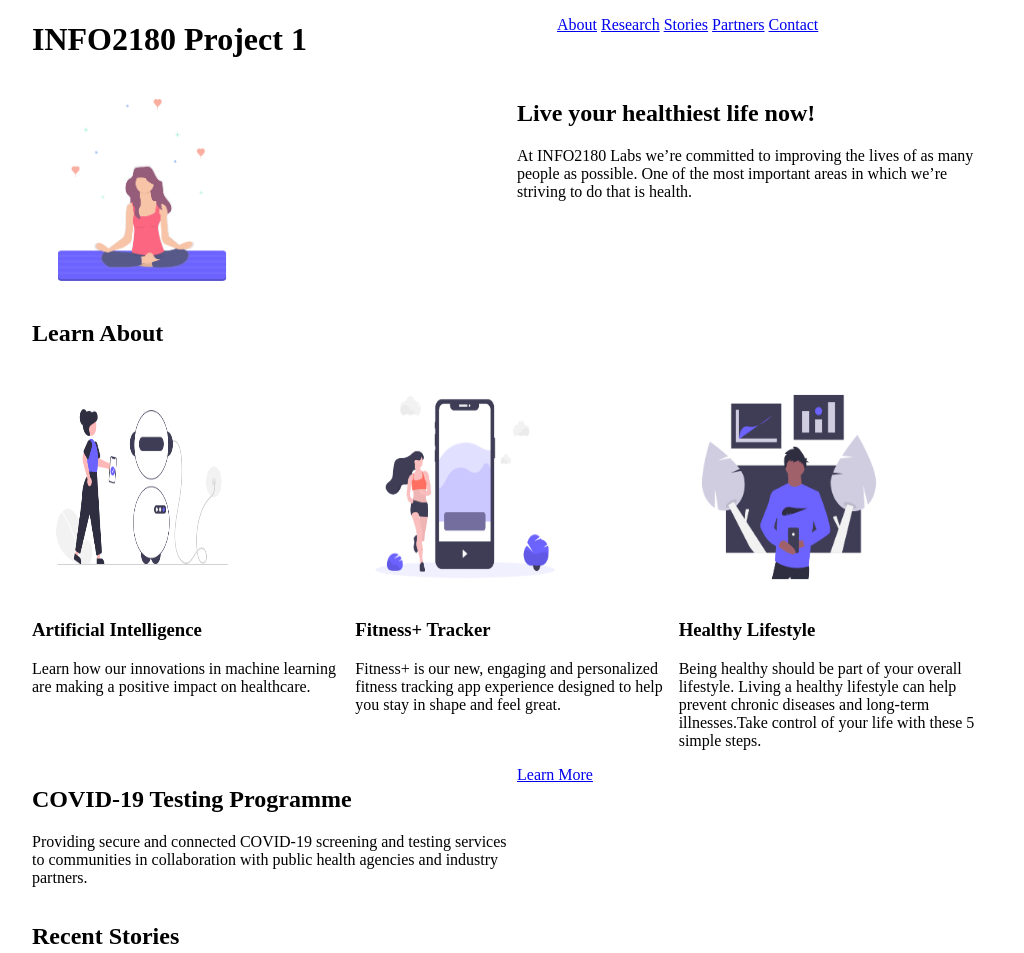
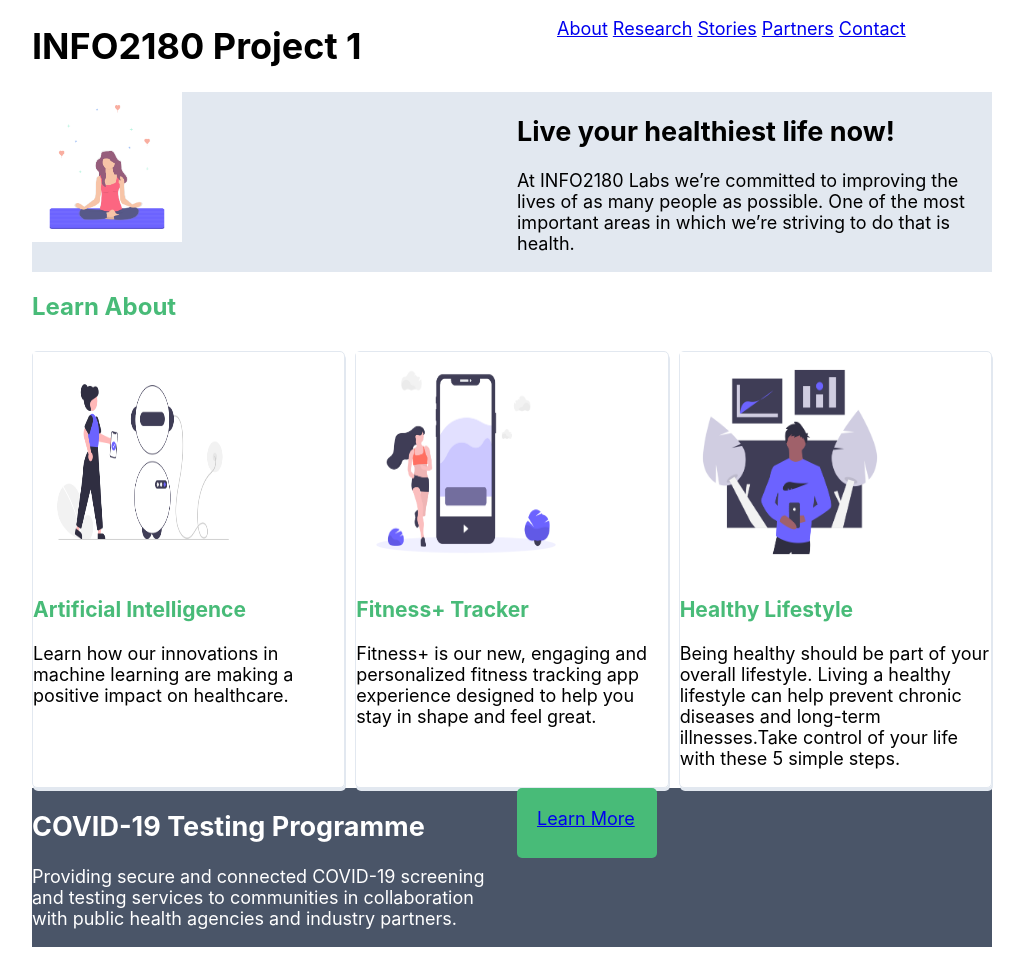
Before and after one commit to Jsupernova/info2180-project1, a plain HTML site: page index.html in a window 1280 px wide. Shown: the top 953 px of the page, without its empty margins (128-1152 px from the left). Drawn offline with Linux system fonts and the light colour scheme.

Commit message:
completed colour and font

```diff
--- a/styles.css
+++ b/styles.css
@@ -1,7 +1,11 @@
 /* Add your CSS to this file */
 body {
     margin: 0;
-    font-size: 16px;
+    font-size: 18px;
+    font-family: -apple-system,BlinkMacSystemFont,"Segoe UI",Roboto,"Helvetica Neue",Arial,"Noto Sans",sansserif;
+}
+header {
+	background-color: white;
 }
 
 .container {
@@ -19,24 +23,44 @@ header .container{
 }
 ul li{
 	display: inline-block;
+	color: #6b7280;
+}
+ul li :hover{
+	color: #5A67D8;
 }
 .overview-hero .container{
 	display: grid;
 	grid-template-columns: 1fr 1fr;
 	grid-gap:10px;
+	background-color: #E2E8F0;
 }
 .overview-hero-image img{
 	float:left;
-	height: 220px;
-	width:220px;
+	height: 150px;
+	width:150px;
 }
 .overview-hero-text{
+}
+.learn-about h2{
+	font-size: 24px;
+	color: #48BB78;
+}
+.learn-about h3{
+	font-size: 21px;
+	color: #48BB78;
 }
 
 .cards{
 	display: grid;
 	grid-template-columns: 1fr 1fr 1fr;
 	grid-gap:10px;
+
+}
+.card{
+	border:1px solid ;
+	border-color: #E2E8F0;
+	border-radius:5px;
+	box-shadow: 1px 3px #E2E8F0;
 }
 .card img{
 	height: 220px;
@@ -47,6 +71,16 @@ ul li{
 	display: grid;
 	grid-template-columns: 1fr 1fr;
 	grid-gap:10px;
+	background-color: #4A5568;
+	color:white;
+}
+
+.cta{
+	background-color:#48BB78;
+	border-radius: 5px;
+	padding: 20px;
+ 	width: 100px;
+  	height: 30px;
 }
 .stories .container article{
 	display: grid;
@@ -59,9 +93,29 @@ ul li{
     border-radius:50%;
     width: 210px;
 }
+.stories h2{
+	color: #5A67D8;
+}
+.stories h3{
+	font-size: 18px;
+}
+.stories h2 p{
+	color: #5A67D8;
+}
 
+.newsletter form{
+	background-color: #48BB78;
+}
+.newsletter button{
+	background-color: #5A67D8;
+}
 .newsletter form{
 	display: grid;
 	grid-template-columns: 1fr 1fr;
 	grid-gap:10px;
 }
+
+footer{
+	background-color: #4A5568;
+	color:white;
+}
```
